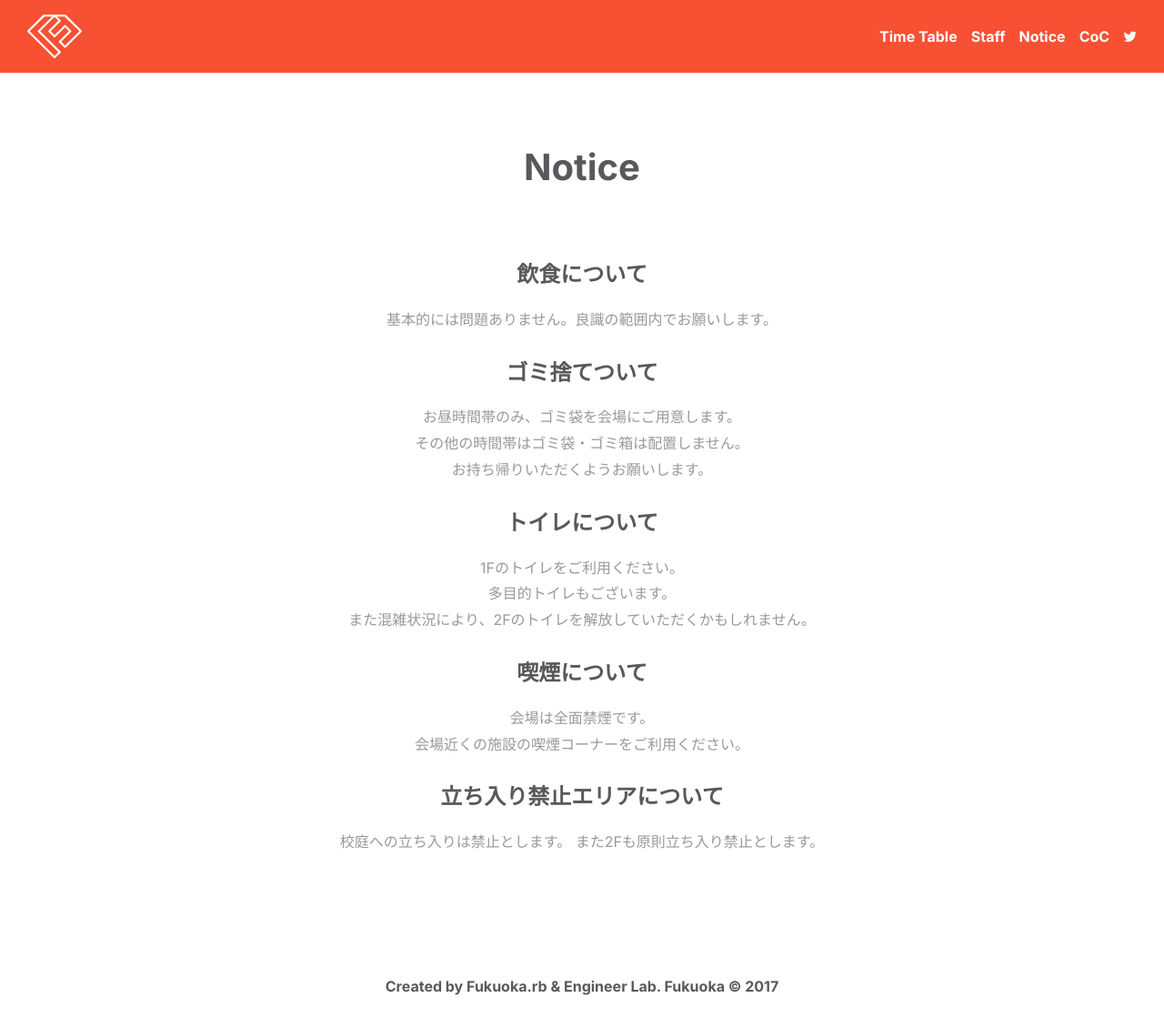
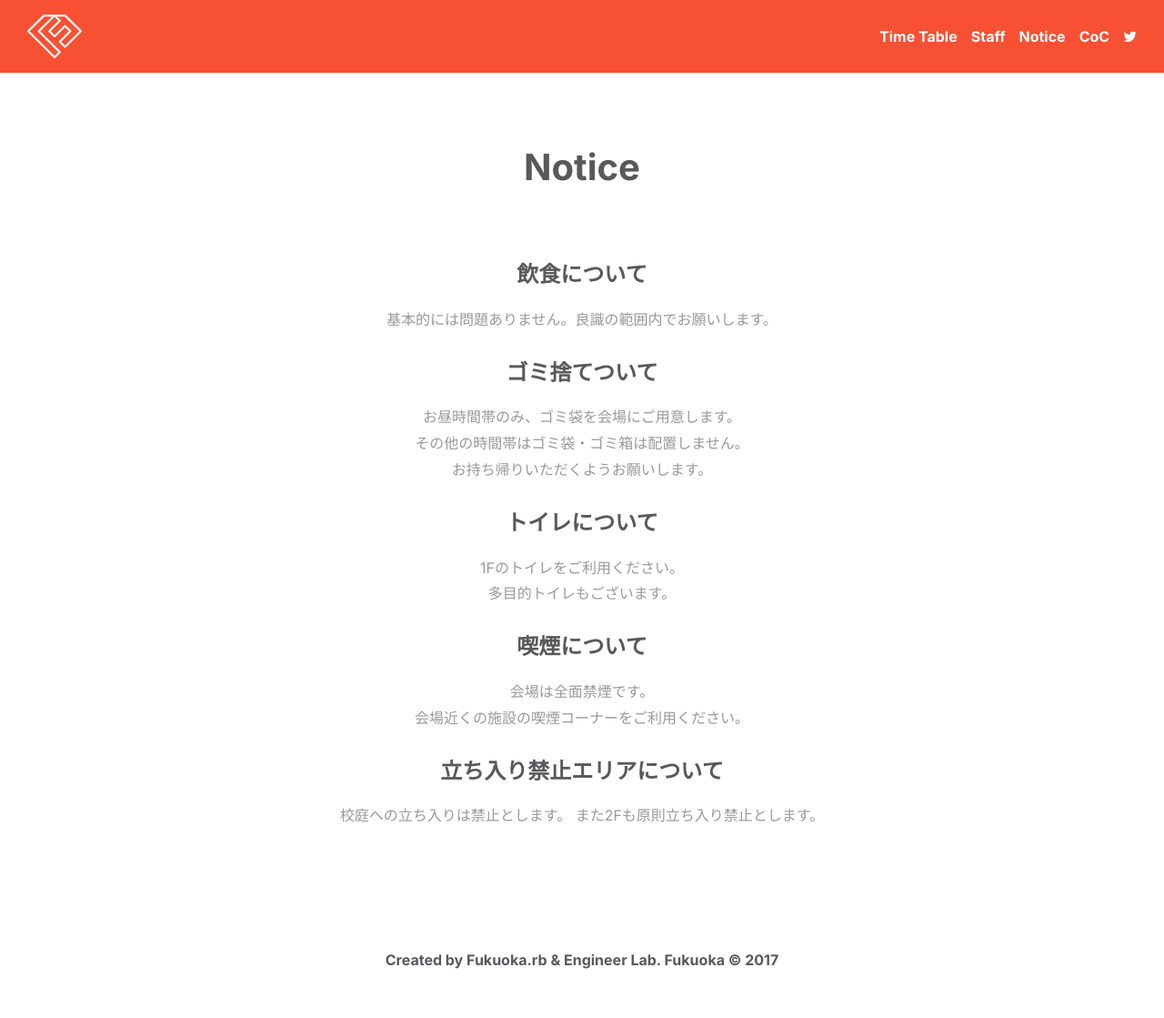
Before and after one commit to fukuokarb/fukuokark02, a Jekyll site: the page built from notice.html, in a window 1280 px wide. Shown: the whole page at 91% size. Built offline with Jekyll 4.4.1, drawn with Linux system fonts in a browser that asks for light colours; nearby versions of some CDN libraries; after the commit the page ends 1090 px from its top, so only the background shows below that.

Commit message:
2Fは言及なしで

```diff
--- a/notice.html
+++ b/notice.html
@@ -22,8 +22,7 @@ layout: post
   <h2 class="default-section__title">トイレについて</h2>
   <p class="default-section__body default-section__body--notice">
     1Fのトイレをご利用ください。<br>
-    多目的トイレもございます。<br>
-    また混雑状況により、2Fのトイレを解放していただくかもしれません。
+    多目的トイレもございます。
   </p>
 </div>
 
```
